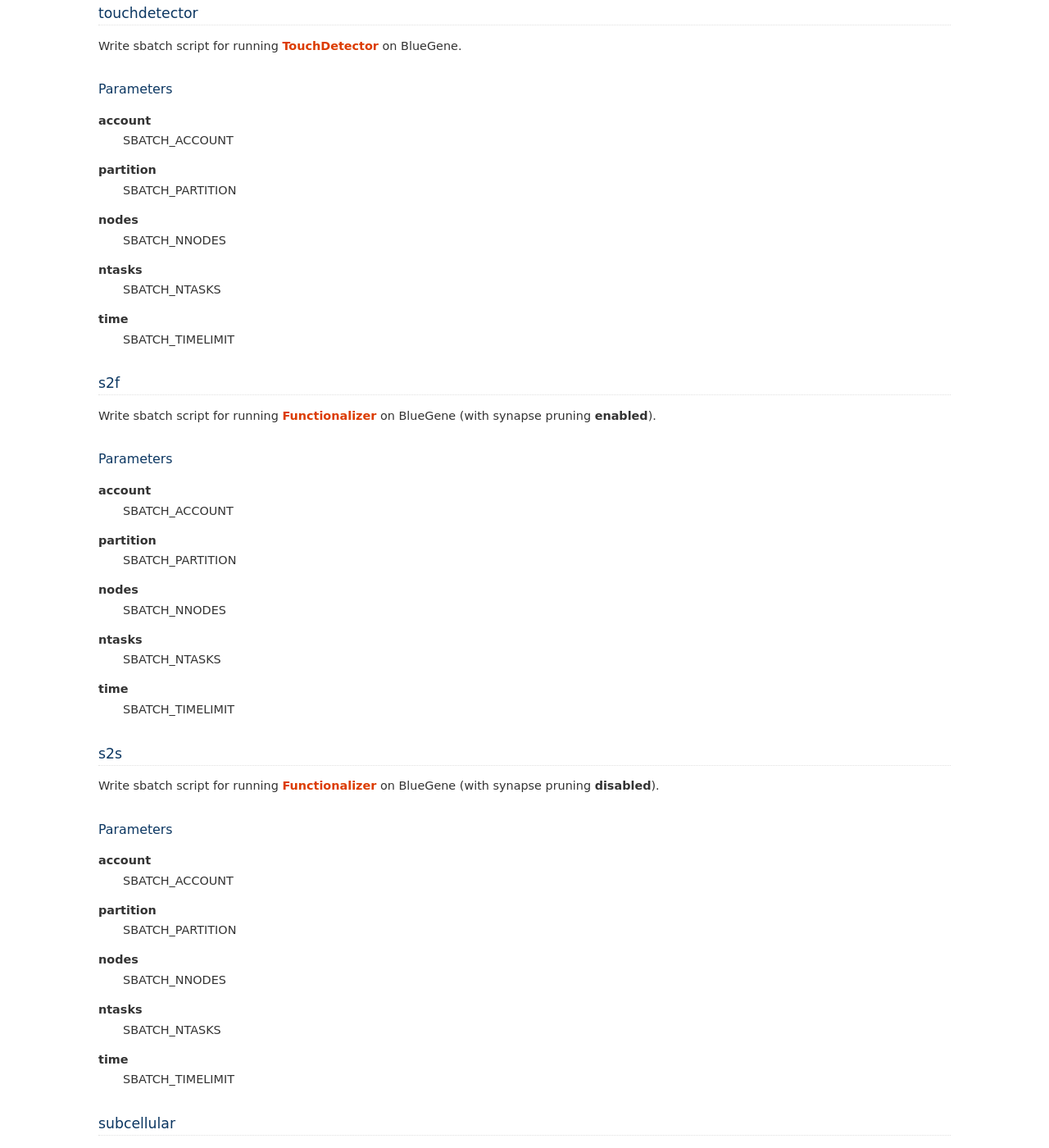
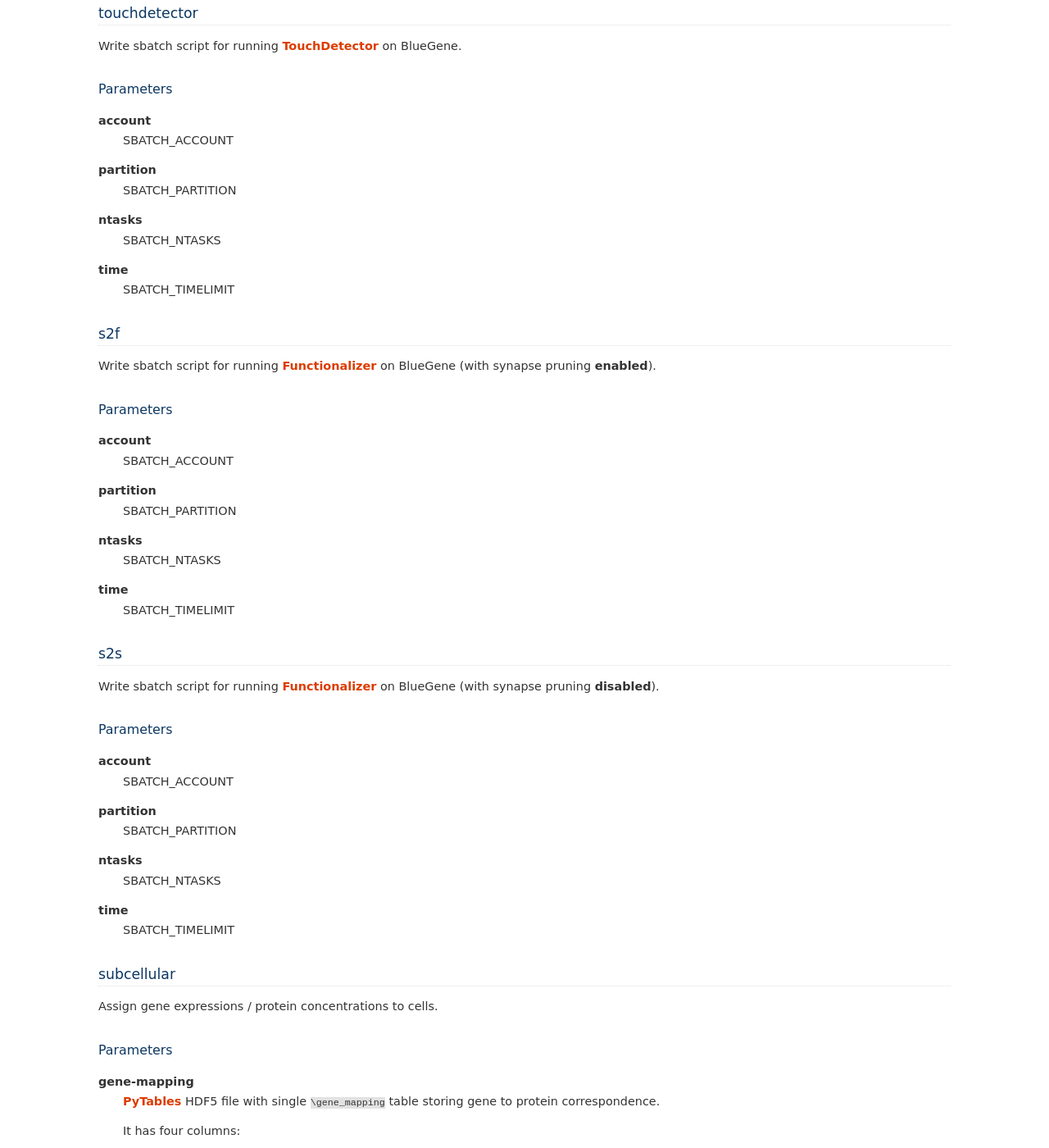
Before and after one commit to BlueBrain/circuit-build, a Sphinx documentation site: the page built from doc/source/phases.rst, in a window 1280 px wide and 1400 px high, scrolled down 1867 px. Shown: the whole window at 82% size. Built offline with Sphinx 7.4.7, drawn with Linux system fonts in a browser that asks for light colours.

Commit message:
Remove SBATCH_NNODES parameter
Change-Id: I7020059684226a06c49bef63ee47b168e2fa5ef0

```diff
--- a/doc/source/phases.rst
+++ b/doc/source/phases.rst
@@ -111,9 +111,6 @@ Parameters
 **partition**
     SBATCH_PARTITION
 
-**nodes**
-    SBATCH_NNODES
-
 **ntasks**
     SBATCH_NTASKS
 
@@ -136,9 +133,6 @@ Parameters
 **partition**
     SBATCH_PARTITION
 
-**nodes**
-    SBATCH_NNODES
-
 **ntasks**
     SBATCH_NTASKS
 
@@ -160,9 +154,6 @@ Parameters
 
 **partition**
     SBATCH_PARTITION
-
-**nodes**
-    SBATCH_NNODES
 
 **ntasks**
     SBATCH_NTASKS
```
Also changed, not shown: 3 other files.
